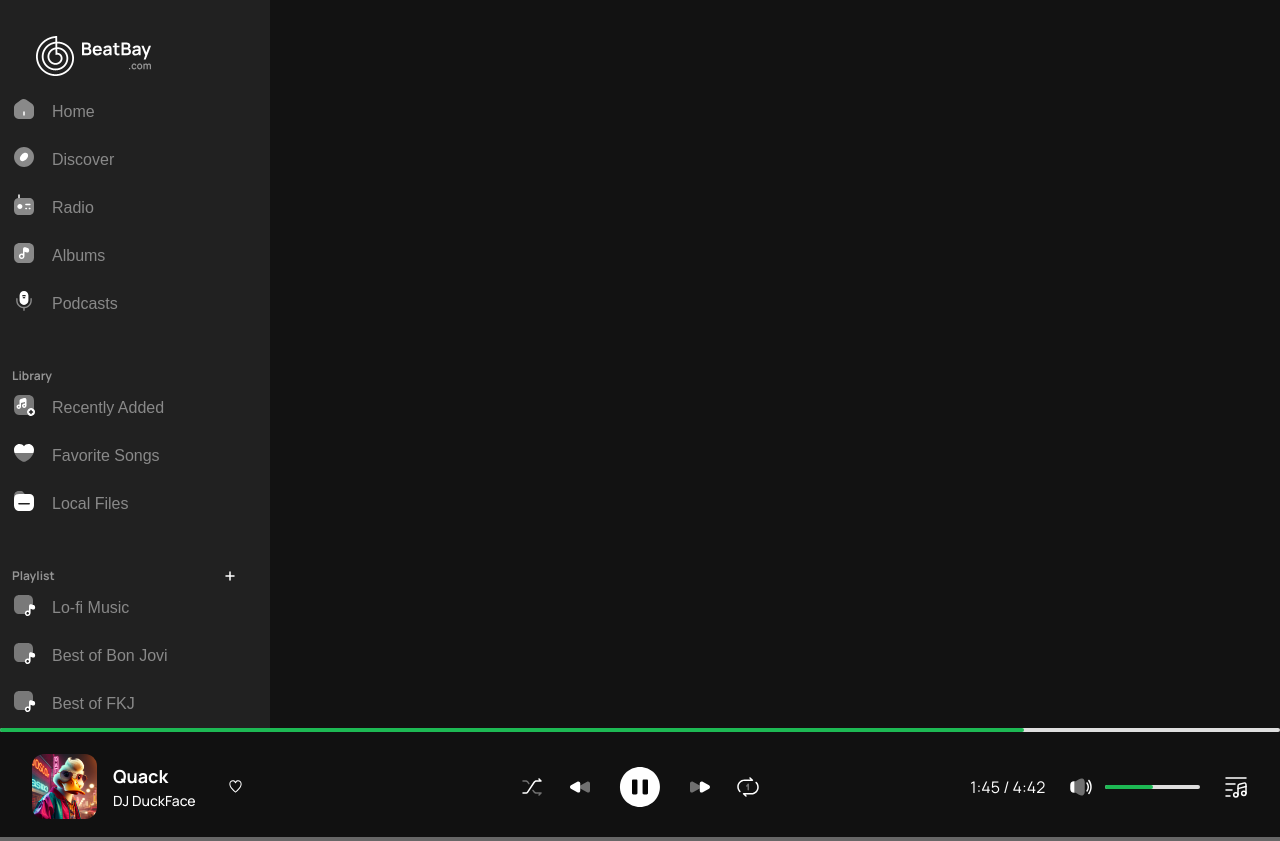
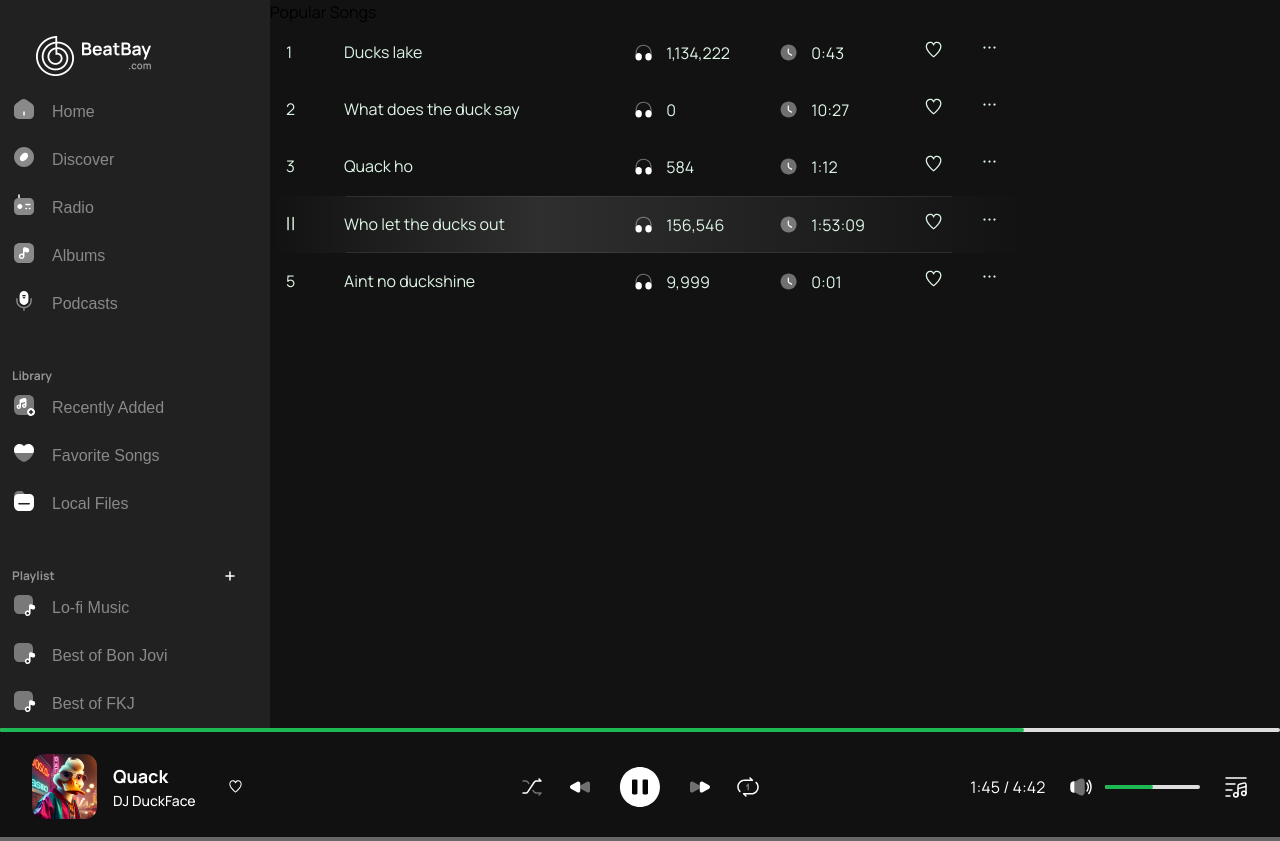
Before and after one commit to wixplosives/beakbox, a React (Vite) app: page / in a window 1280 px wide. Built offline with nearby package versions, Linux system fonts and the light colour scheme.

Commit message:
playlist

```diff
--- a/src/App.tsx
+++ b/src/App.tsx
@@ -1,11 +1,50 @@
 import styles from './App.module.scss';
 import { Navigation } from './components/navigation/navigation';
 import { Player } from './components/player/player';
+import { PlayList } from './components/play-list/play-list';
 
+const songs = [
+    {
+        durationsInSeconds: 43,
+        liked: true,
+        listenedCount: 1134222,
+        title: 'Ducks lake ',
+        cover: '',
+    },
+    {
+        durationsInSeconds: 627,
+        liked: true,
+        listenedCount: 0,
+        title: 'What does the duck say',
+        cover: '',
+    },
+    {
+        durationsInSeconds: 72,
+        liked: true,
+        listenedCount: 584,
+        title: 'Quack ho',
+        cover: '',
+    },
+    {
+        durationsInSeconds: 6789,
+        liked: true,
+        listenedCount: 156546,
+        title: 'Who let the ducks out',
+        cover: '',
+    },
+    {
+        durationsInSeconds: 1,
+        liked: true,
+        listenedCount: 9999,
+        title: 'Aint no duckshine',
+        cover: '',
+    },
+];
 function App() {
     return (
         <div className={styles.App}>
             <Navigation />
+            <PlayList title="Popular Songs" songs={songs} playing={songs[3]} />
             <Player className={styles.player} />
         </div>
     );
```
